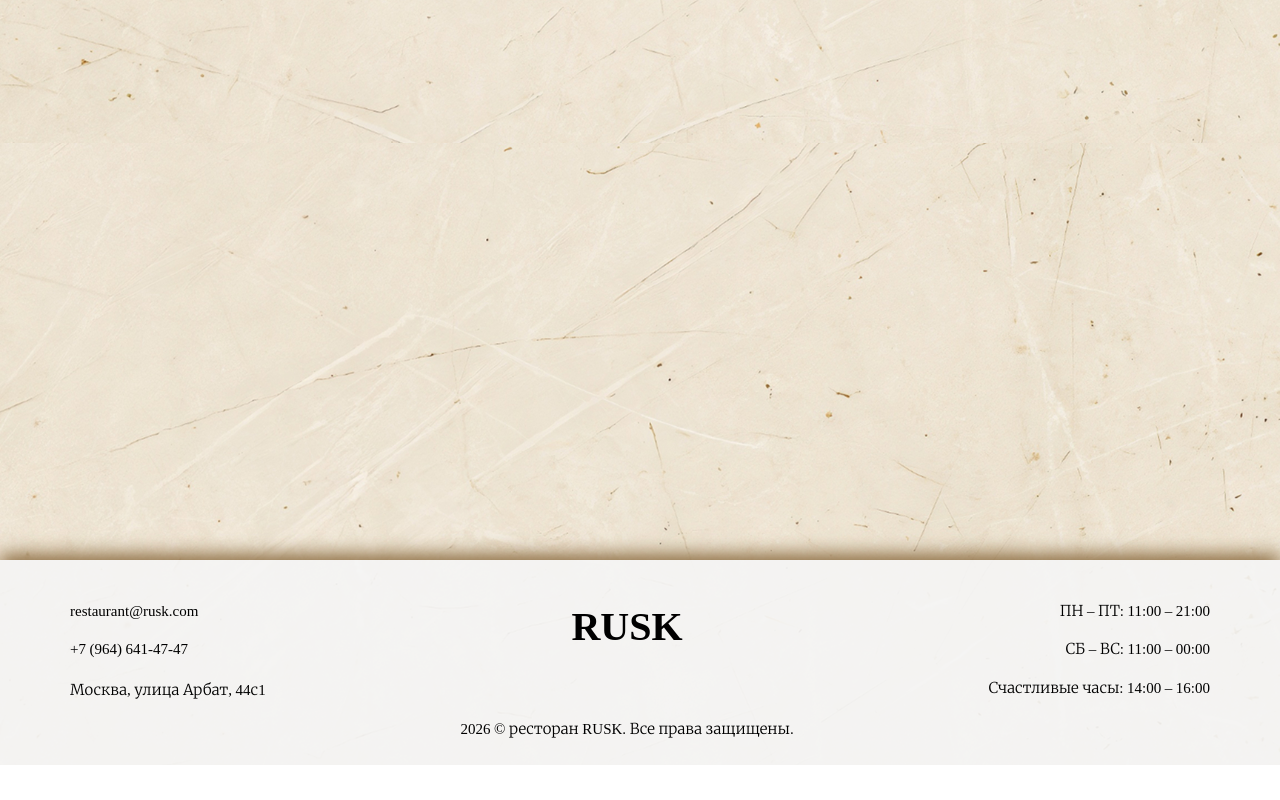
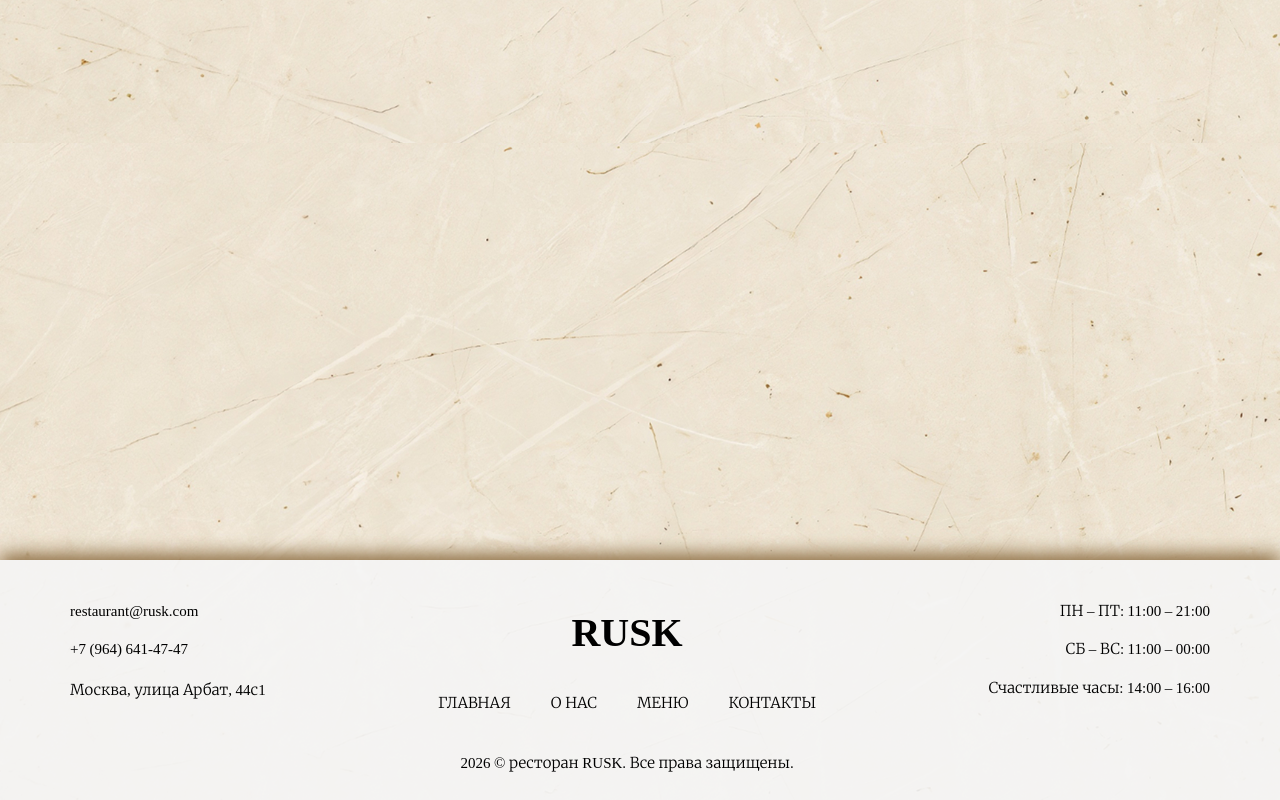
Before and after one commit to DDeesshh/Rusk, a React (Vite) app in the folder frontend/: page /contacts in a window 1280 px wide. Shown: the part 1457-2257 px from the top of the page. Before the commit the page ends 2222 px from the top, so only its background shows below. Built offline with nearby package versions, Linux system fonts and the light colour scheme; no server answers.

Commit message:
add nav in footer

```diff
--- a/frontend/src/App.jsx
+++ b/frontend/src/App.jsx
@@ -1,6 +1,7 @@
 import { BrowserRouter as Router, Routes, Route } from 'react-router-dom';
 import Header from './components/Header/Header.jsx';
 import Footer from './components/Footer/Footer.jsx';
+import ScrollToTop from './components/ScrollToTop.jsx';
 import Home from "./pages/home/Home.jsx";
 import About from "./pages/about/About.jsx";
 import Menu from './pages/menu/Menu.jsx';
@@ -24,6 +25,7 @@ function App() {
 
   return (
     <Router>
+      <ScrollToTop />
       <Header />
       <Routes>
         <Route path="/" element={<Home userRole={userRole} />} />
--- a/frontend/src/components/Footer/Footer.css
+++ b/frontend/src/components/Footer/Footer.css
@@ -14,10 +14,31 @@ footer {
     text-align: center;
 }
 
+.footer__nav {
+    display: flex;
+    flex-wrap: wrap;
+    justify-content: center;
+    align-items: center;
+    gap: 1.25rem 2.5rem;
+    margin-bottom: 2.375rem;
+}
+
 .footer__center-logo {
+    font-family: "Playfair Display", serif;
     font-weight: 600;
     font-size: 2.5rem;
-    margin-bottom: 4.375rem;
+    text-transform: uppercase;
+    color: var(--text-color);
+    margin: 0 0 2rem;
+    padding: 0;
+    background: none;
+    border: none;
+    cursor: pointer;
+    transition: color 0.2s ease-in-out;
+}
+
+.footer__center-logo:hover {
+    color: var(--primary-color);
 }
 
 .footer__hours {
@@ -49,6 +70,11 @@ footer {
     }
 
     .footer__center-logo {
-        margin-bottom: 0.9375rem;
+        margin-bottom: 1.25rem;
+    }
+
+    .footer__nav {
+        margin-bottom: 1.5rem;
+        gap: 1rem 1.75rem;
     }
 }
--- a/frontend/src/components/Footer/Footer.jsx
+++ b/frontend/src/components/Footer/Footer.jsx
@@ -1,4 +1,9 @@
+import { NavLinks } from "../Nav/NavLinks.jsx";
 import "./Footer.css";
+
+const scrollToTop = () => {
+  window.scrollTo({ top: 0, behavior: "smooth" });
+};
 
 const Footer = () => {
   return (
@@ -14,7 +19,17 @@ const Footer = () => {
         </div>
 
         <div className="footer__center">
-          <h1 className="footer__center-logo">RUSK</h1>
+          <button
+            type="button"
+            className="footer__center-logo"
+            onClick={scrollToTop}
+            aria-label="Наверх страницы"
+          >
+            RUSK
+          </button>
+          <nav className="footer__nav" aria-label="Навигация по сайту">
+            <NavLinks onLinkClick={scrollToTop} />
+          </nav>
           <p>2026 © ресторан RUSK. Все права защищены.</p>
         </div>
 
--- a/frontend/src/components/Nav/NavLinks.jsx
+++ b/frontend/src/components/Nav/NavLinks.jsx
@@ -1,12 +1,12 @@
 import NavButton from "../ui/NavButton.jsx";
 
-export const NavLinks = ({ authButton }) => {
+export const NavLinks = ({ authButton, onLinkClick }) => {
   return (
     <>
-      <NavButton text="Главная" to="/" />
-      <NavButton text="О нас" to="/about" />
-      <NavButton text="Меню" to="/menu" />
-      <NavButton text="Контакты" to="/contacts" />
+      <NavButton text="Главная" to="/" onClick={onLinkClick} />
+      <NavButton text="О нас" to="/about" onClick={onLinkClick} />
+      <NavButton text="Меню" to="/menu" onClick={onLinkClick} />
+      <NavButton text="Контакты" to="/contacts" onClick={onLinkClick} />
       {authButton}
     </>
   );
--- /dev/null
+++ b/frontend/src/components/ScrollToTop.jsx
@@ -0,0 +1,13 @@
+import { useEffect } from "react";
+import { useLocation } from "react-router-dom";
+
+/** При смене страницы — в начало (якоря # на той же странице не трогаем). */
+export default function ScrollToTop() {
+  const { pathname } = useLocation();
+
+  useEffect(() => {
+    window.scrollTo(0, 0);
+  }, [pathname]);
+
+  return null;
+}
```
